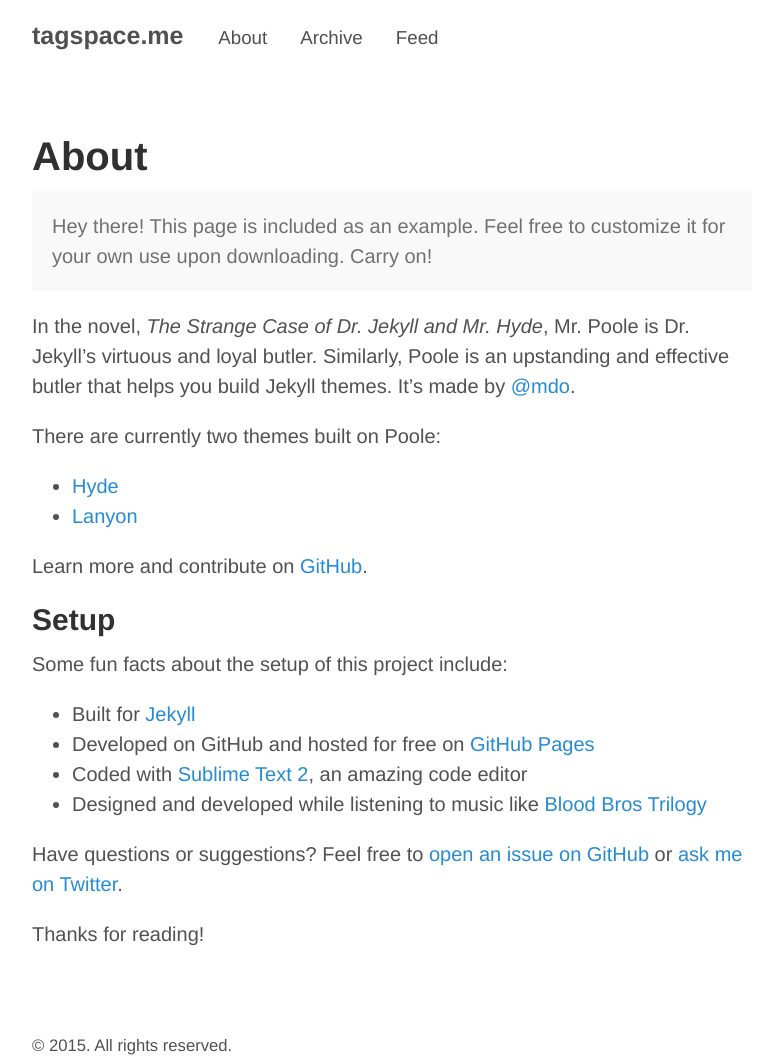
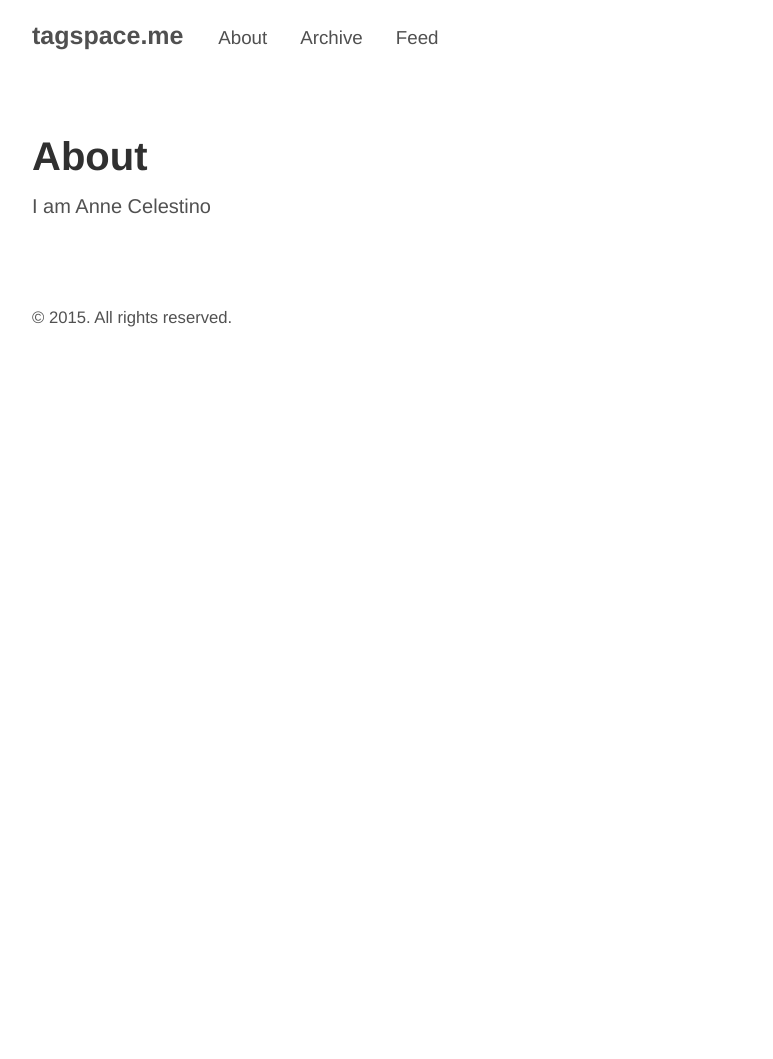
Before and after one commit to hubwub/hubwub.github.io, a Jekyll site: the page built from about.md, in a window 1280 px wide. Shown: the whole page, without its empty margins (248-1021 px from the left). Built offline with Jekyll 4.4.1, drawn with Linux system fonts in a browser that asks for light colours; after the commit the page ends 900 px from its top, so only the background shows below that.

```diff
--- a/about.md
+++ b/about.md
@@ -3,28 +3,4 @@
 title: About
 ---
 
-<p class="message">
-  Hey there! This page is included as an example. Feel free to customize it for your own use upon downloading. Carry on!
-</p>
-
-In the novel, *The Strange Case of Dr. Jekyll and Mr. Hyde*, Mr. Poole is Dr. Jekyll's virtuous and loyal butler. Similarly, Poole is an upstanding and effective butler that helps you build Jekyll themes. It's made by [@mdo](https://twitter.com/mdo).
-
-There are currently two themes built on Poole:
-
-* [Hyde](http://hyde.getpoole.com)
-* [Lanyon](http://lanyon.getpoole.com)
-
-Learn more and contribute on [GitHub](https://github.com/poole).
-
-## Setup
-
-Some fun facts about the setup of this project include:
-
-* Built for [Jekyll](http://jekyllrb.com)
-* Developed on GitHub and hosted for free on [GitHub Pages](https://pages.github.com)
-* Coded with [Sublime Text 2](http://sublimetext.com), an amazing code editor
-* Designed and developed while listening to music like [Blood Bros Trilogy](https://soundcloud.com/maddecent/sets/blood-bros-series)
-
-Have questions or suggestions? Feel free to [open an issue on GitHub](https://github.com/poole/poole/issues/new) or [ask me on Twitter](https://twitter.com/mdo).
-
-Thanks for reading!
+I am Anne Celestino
```
Also changed, not shown: _includes/comments.html (renamed from _includes/coments.html).
